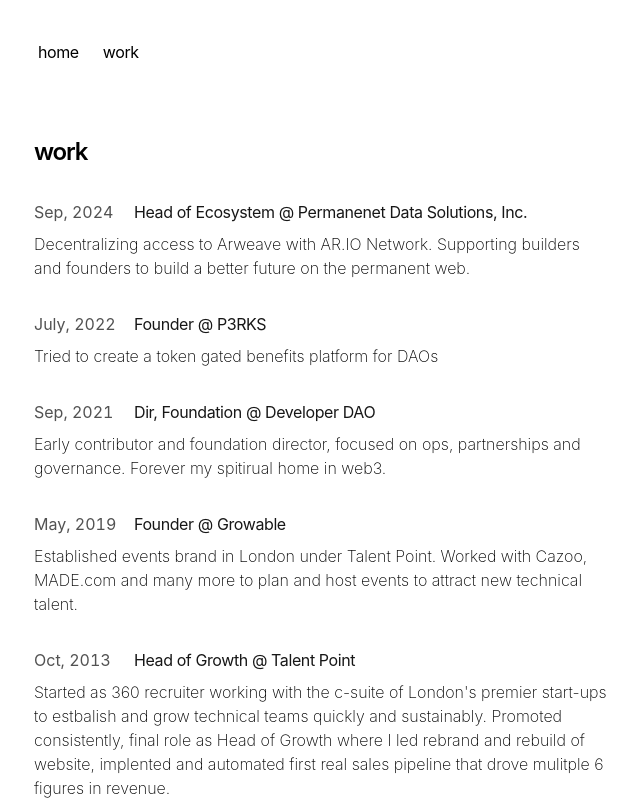
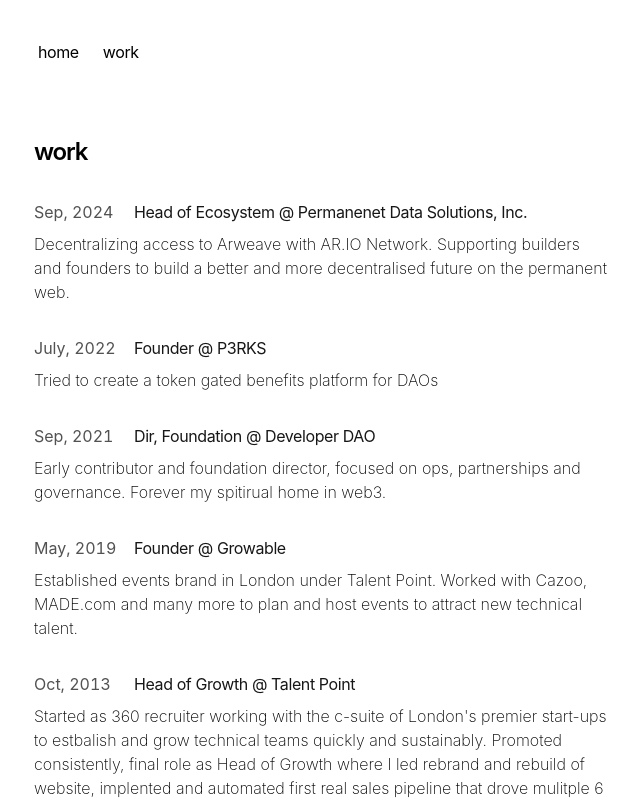
Before and after one commit to kempsterrrr/me, a Next.js app: page /work in a window 1280 px wide. Shown: the top 800 px of the page, without its empty margins (318-958 px from the left). Built offline with nearby package versions, Linux system fonts and the light colour scheme.

Commit message:
updating work

```diff
--- a/app/work/page.tsx
+++ b/app/work/page.tsx
@@ -8,7 +8,7 @@
     endDate: "current",
     url: "https://pds.inc",
     descriprtion:
-      "Decentralizing access to Arweave with AR.IO Network. Supporting builders and founders to build a better future on the permanent web.",
+      "Decentralizing access to Arweave with AR.IO Network. Supporting builders and founders to build a better and more decentralised future on the permanent web.",
   },
   {
     company: "P3RKS",
--- a/next.config.js
+++ b/next.config.js
@@ -1,5 +1,7 @@
 const nextConfig = {
+  reactStrictMode: true,
   output: "export",
+  trailingSlash: true,
 
   // Optional: Change links `/me` -> `/me/` and emit `/me.html` -> `/me/index.html`
   // trailingSlash: true,
```
